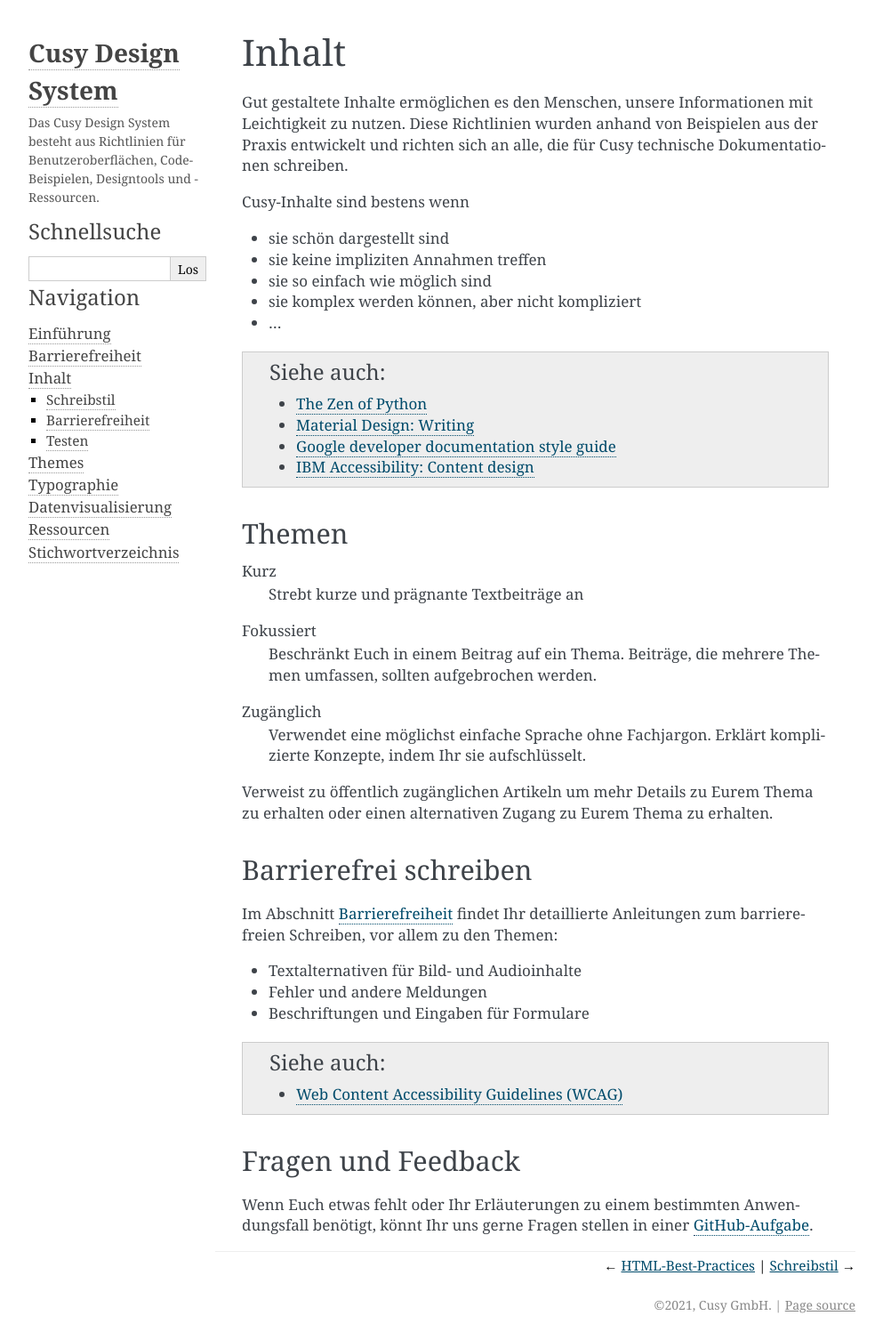
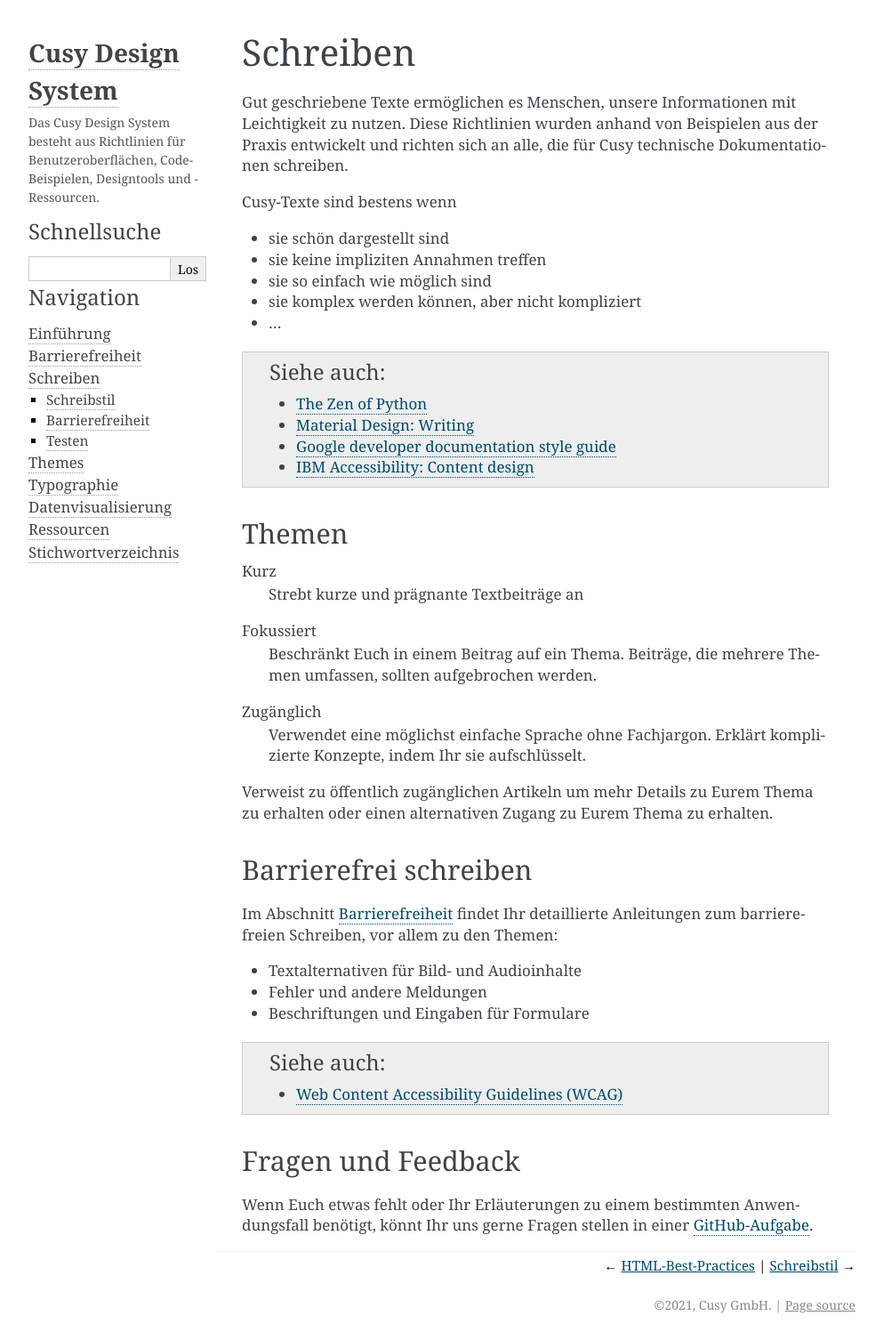
Before and after one commit to cusyio/cusy-design-system, a Sphinx documentation site: the page built from docs/writing/index.rst, in a window 1280 px wide. Shown: the whole page at 89% size, without its empty margins (148-1141 px from the left). Built offline with Sphinx 7.4.7, drawn with Linux system fonts in a browser that asks for light colours.

Commit message:
Move content to writing

```diff
--- a/docs/index.rst
+++ b/docs/index.rst
@@ -13,7 +13,7 @@ aus Richtlinien für Benutzeroberflächen, Code-Beispielen, Designtools und
 
     intro
     accessibility/index
-    content/index
+    writing/index
     themes
     typography
     viz/index
--- a/docs/content/index.rst
+++ b/docs/writing/index.rst
@@ -1,12 +1,12 @@
-Inhalt
-======
+Schreiben
+=========
 
-Gut gestaltete Inhalte ermöglichen es den Menschen, unsere Informationen mit
+Gut geschriebene Texte ermöglichen es Menschen, unsere Informationen mit
 Leichtigkeit zu nutzen. Diese Richtlinien wurden anhand von Beispielen aus der
 Praxis entwickelt und richten sich an alle, die für Cusy technische
 Dokumentationen schreiben.
 
-Cusy-Inhalte sind bestens wenn
+Cusy-Texte sind bestens wenn
 
 * sie schön dargestellt sind
 * sie keine impliziten Annahmen treffen
```
Also changed, not shown: docs/writing/accessibility.rst (renamed from docs/content/accessibility.rst), docs/writing/testing.rst (renamed from docs/content/testing.rst), docs/writing/writing-style.rst (renamed from docs/content/writing-style.rst).
